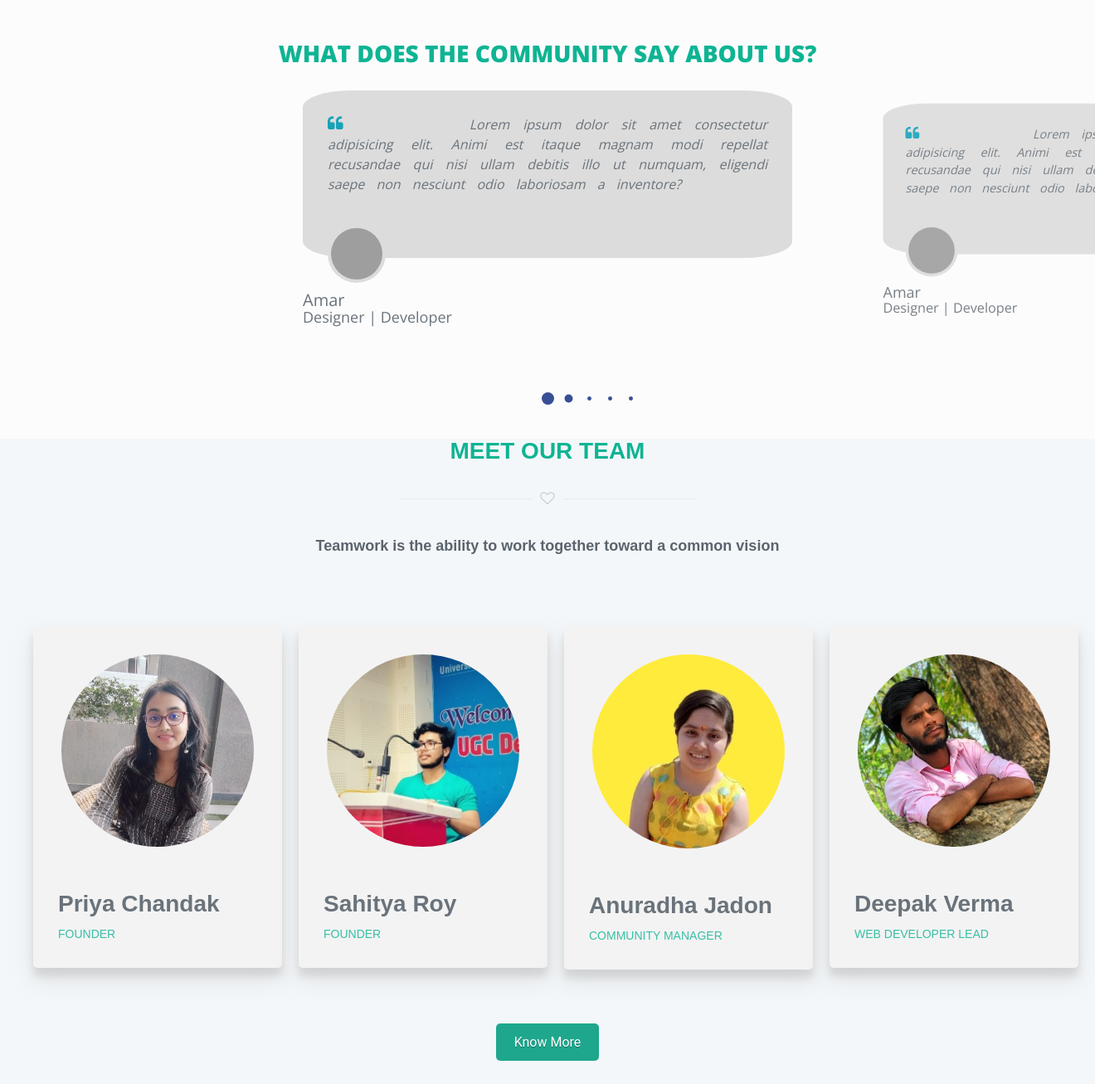
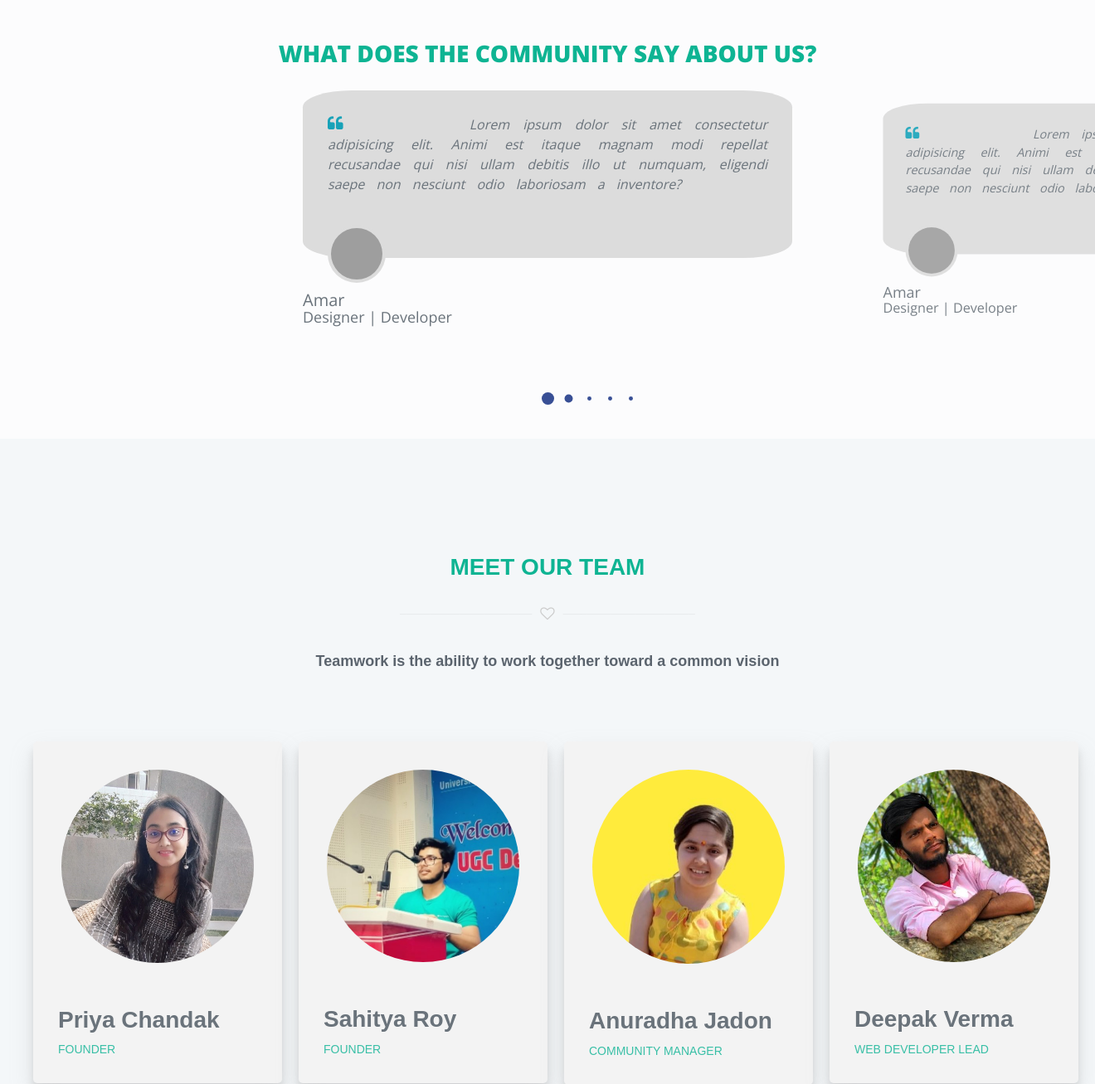
Before and after one commit to Eduhub-Community/eduhub-website, a PHP site: page / in a window 1320 px wide; the page is wider, and only the part inside the window is pictured. Shown: the part 1494-2801 px from the top of that part at 83% size. Run offline with PHP 8.4, Linux system fonts and the light colour scheme; some libraries are stand-ins or nearby versions; grey boxes are pictures that could not be loaded.

Commit message:
Update.css
Increased the padding in the header section.
It's a Small change but looks better now.

```diff
--- a/css/main.css
+++ b/css/main.css
@@ -702,7 +702,10 @@ Our Team Member
 }
 .section-team {
   font-family: "Poppins", sans-serif;
-  padding: 80px 0;
+  padding-top: 80vh;
+  padding-left: 0;
+  padding-right: 0;
+  padding-bottom: 80px;
 }
 
 .section-team .header-section {
```
